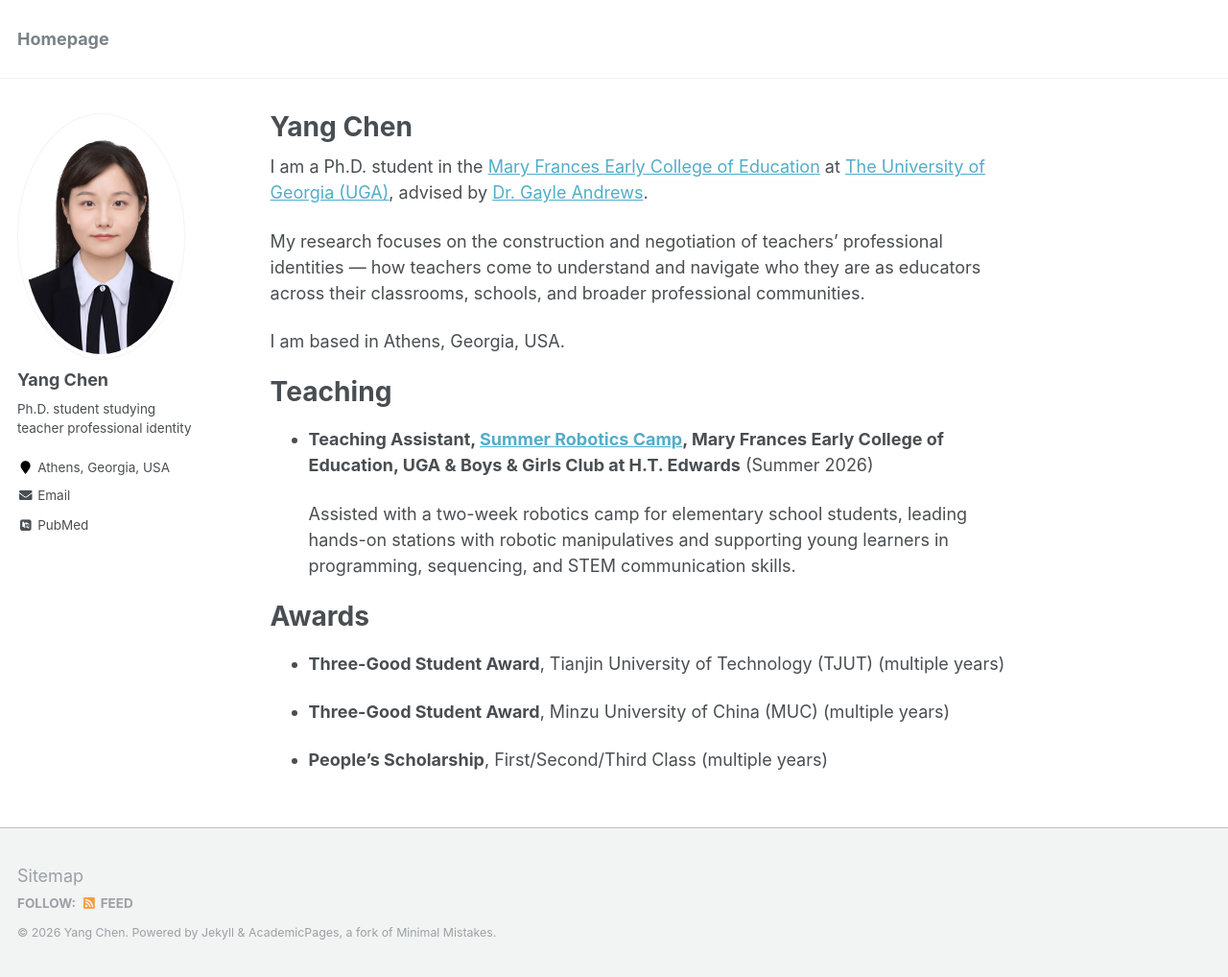
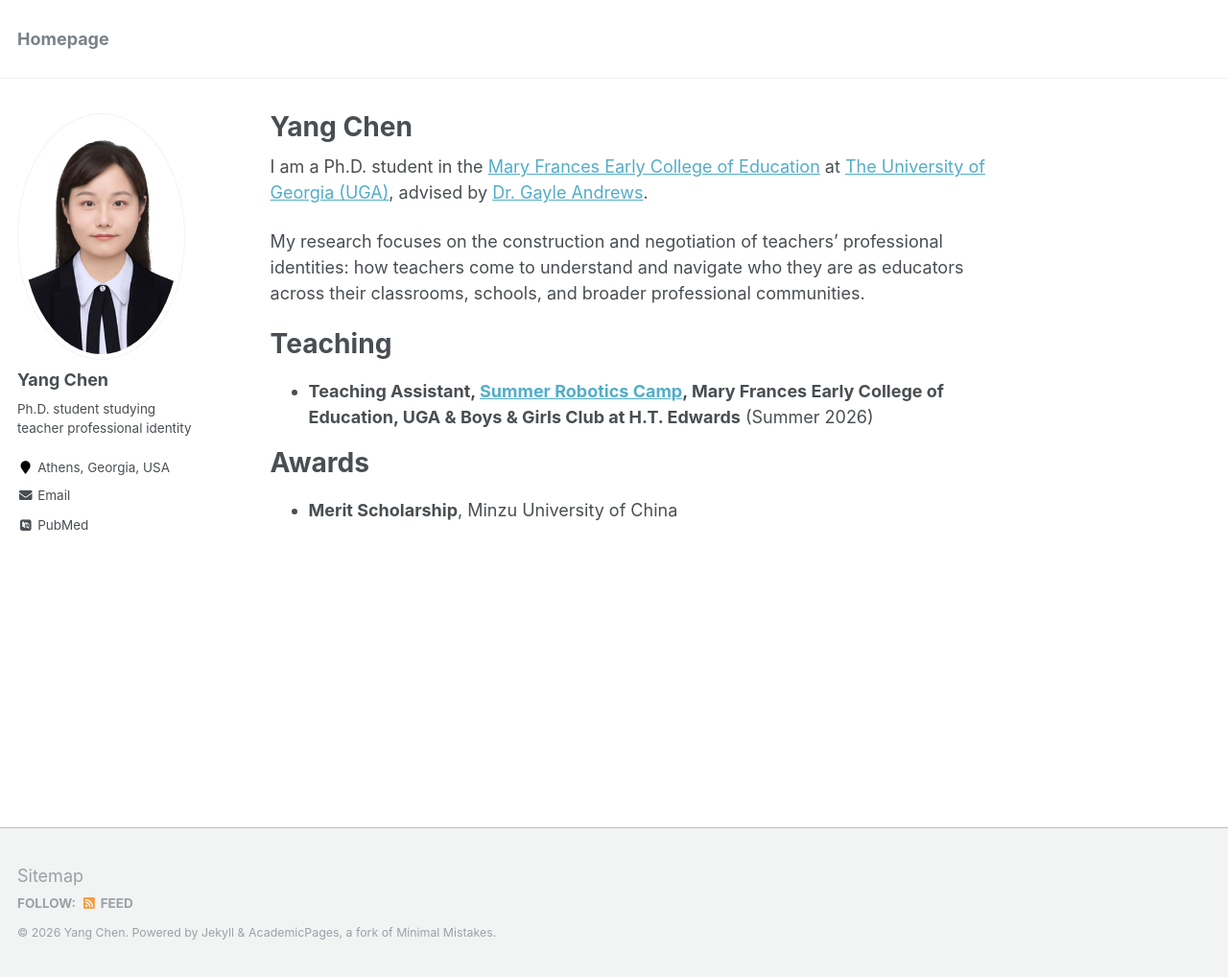
Before and after one commit to yangchen1692/yangchen1692.github.io, a Jekyll site: the page built from _pages/about.md, in a window 1280 px wide and 1018 px high. Shown: the whole window at 96% size. Built offline with Jekyll 4.4.1, drawn with Linux system fonts in a browser that asks for light colours; some web fonts are replaced.

Commit message:
Update about page content
Co-Authored-By: Claude Sonnet 4.6 <noreply@anthropic.com>

```diff
--- a/_pages/about.md
+++ b/_pages/about.md
@@ -10,9 +10,8 @@ redirect_from:
 
 I am a Ph.D. student in the [Mary Frances Early College of Education](https://coe.uga.edu/) at [The University of Georgia (UGA)](https://www.uga.edu/), advised by [Dr. Gayle Andrews](https://people.coe.uga.edu/gayle-andrews/).
 
-My research focuses on the construction and negotiation of teachers' professional identities — how teachers come to understand and navigate who they are as educators across their classrooms, schools, and broader professional communities.
+My research focuses on the construction and negotiation of teachers' professional identities: how teachers come to understand and navigate who they are as educators across their classrooms, schools, and broader professional communities.
 
-I am based in Athens, Georgia, USA.
 
 
 Teaching
@@ -20,14 +19,9 @@ Teaching
 
 - **Teaching Assistant, [Summer Robotics Camp](https://coe.uga.edu/news/2024-10-college-of-education-boys-and-girls-club-host-robotics-camp-for-elementary-school-students/), Mary Frances Early College of Education, UGA & Boys & Girls Club at H.T. Edwards** (Summer 2026)
 
-    Assisted with a two-week robotics camp for elementary school students, leading hands-on stations with robotic manipulatives and supporting young learners in programming, sequencing, and STEM communication skills.
 
 
 Awards
 ======
 
-- **Three-Good Student Award**, Tianjin University of Technology (TJUT) (multiple years)
-
-- **Three-Good Student Award**, Minzu University of China (MUC) (multiple years)
-
-- **People's Scholarship**, First/Second/Third Class (multiple years)
+- **Merit Scholarship**, Minzu University of China
```
